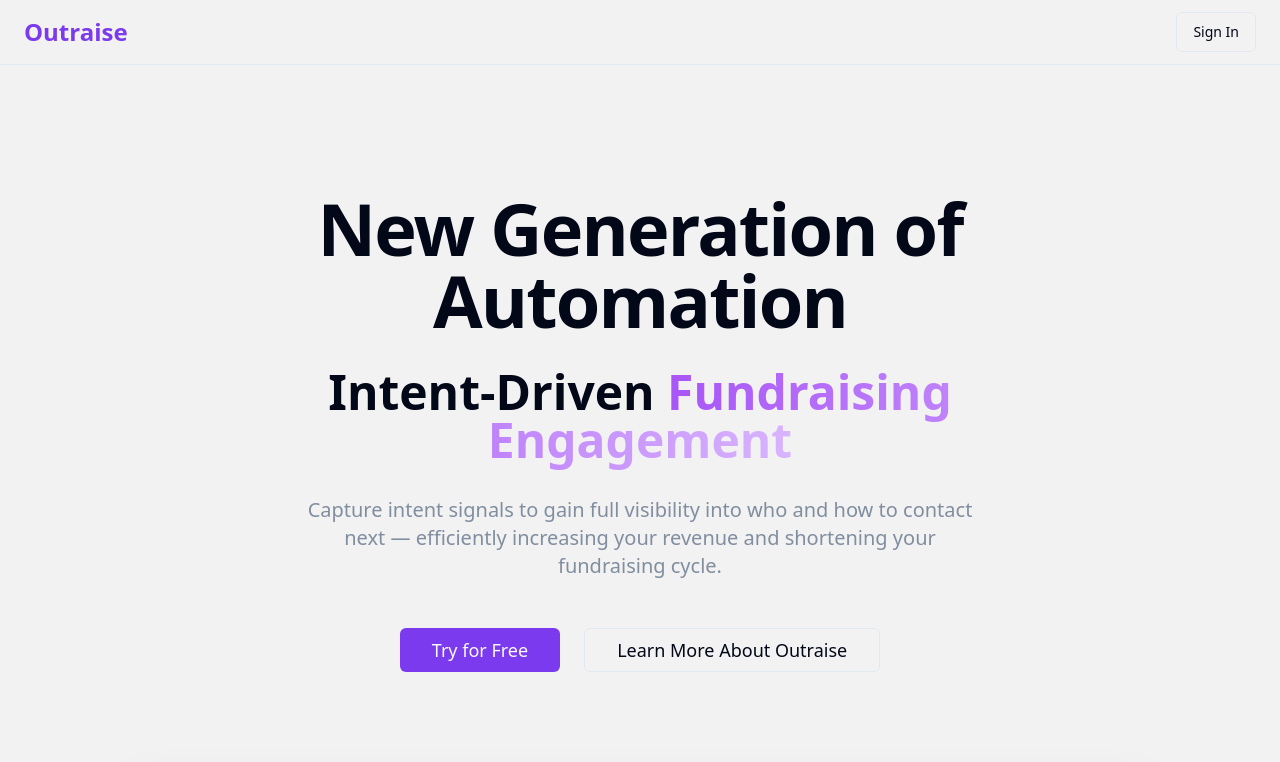
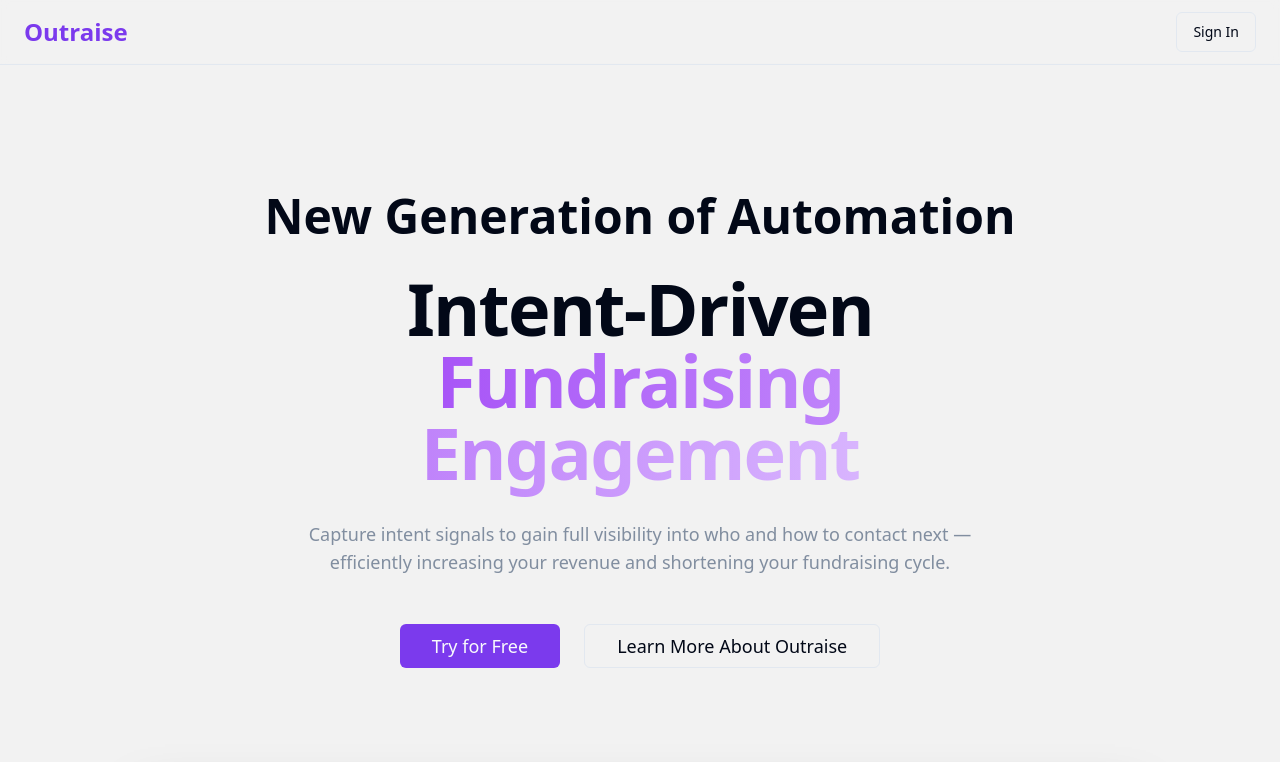
Before and after one commit to kampeyn/integrify-canvas, a React (Vite) app: page / in a window 1280 px wide. Shown: the top 762 px of the page. Built offline with nearby package versions, Linux system fonts and the light colour scheme; grey boxes are pictures that could not be loaded.

Commit message:
Update font sizes for headings
Adjusted the font sizes for the title, subtitle, and description in the relevant components to ensure the title has a headline font size, the subtitle has a subtitle font size, and the description uses a paragraph font size.
[skip gpt_engineer]

```diff
--- a/src/components/ui/hero-section.tsx
+++ b/src/components/ui/hero-section.tsx
@@ -33,21 +33,21 @@ export function HeroSection({
     <section className="relative overflow-hidden bg-background pt-16">
       <div className="container relative z-10 mx-auto px-4 pt-24 sm:px-6 lg:pt-32">
         <div className="mx-auto max-w-[800px] text-center">
-          {/* Main Heading */}
-          <h1 className="mb-8 text-4xl font-bold tracking-tight text-foreground sm:text-5xl md:text-6xl lg:text-7xl">
+          {/* Main Heading (now subtitle size) */}
+          <h1 className="mb-8 text-2xl font-semibold sm:text-3xl md:text-4xl lg:text-5xl">
             {title}
           </h1>
 
-          {/* Subheading with Gradient */}
-          <h2 className="mb-8 text-2xl font-semibold sm:text-3xl md:text-4xl lg:text-5xl">
+          {/* Subheading with Gradient (now headline size) */}
+          <h2 className="mb-8 text-4xl font-bold tracking-tight sm:text-5xl md:text-6xl lg:text-7xl">
             <span className="text-foreground">{subtitle.regular}</span>{" "}
             <span className="bg-gradient-to-r from-purple-500 to-purple-300 bg-clip-text text-transparent">
               {subtitle.gradient}
             </span>
           </h2>
 
-          {/* Description */}
-          <p className="mx-auto mb-12 max-w-2xl text-lg text-muted-foreground/80 sm:text-xl">
+          {/* Description (paragraph size) */}
+          <p className="mx-auto mb-12 max-w-2xl text-base text-muted-foreground/80 sm:text-lg">
             {description}
           </p>
 
```
